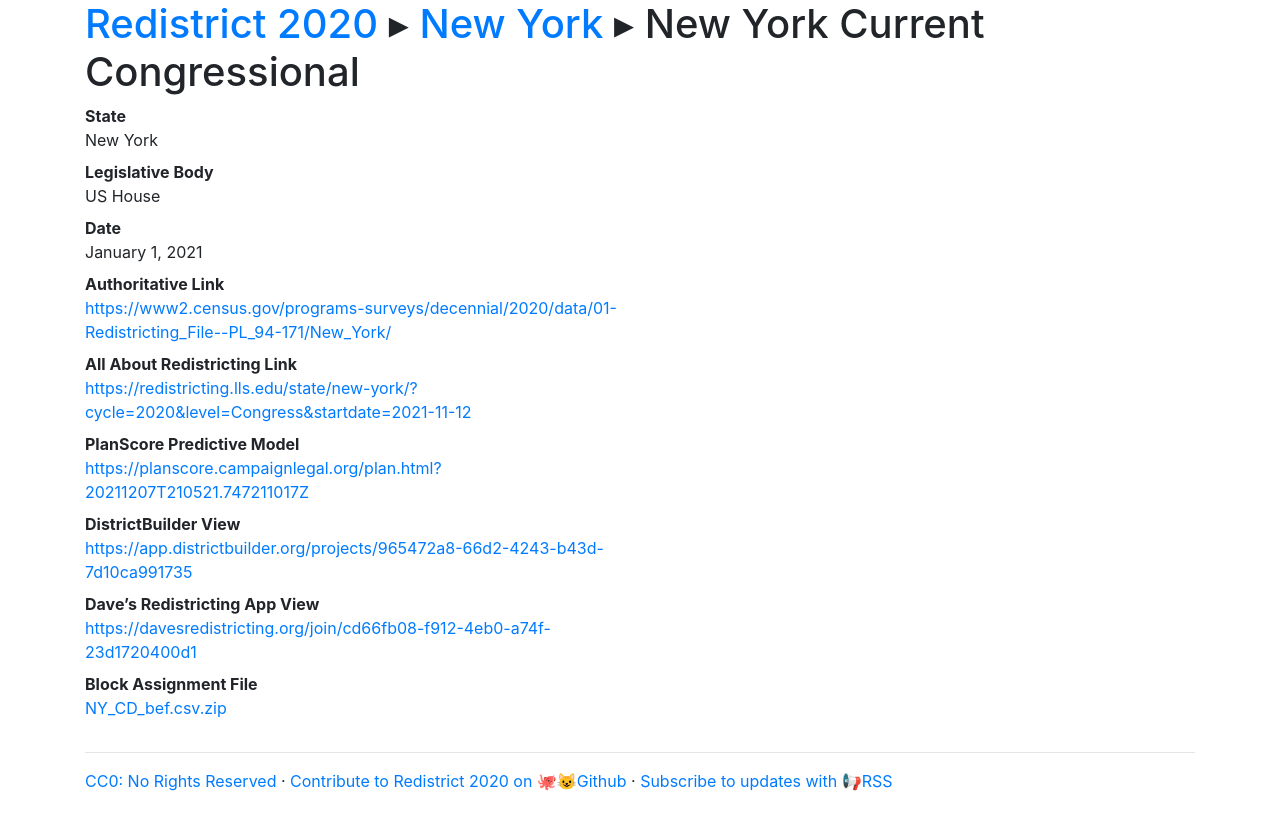
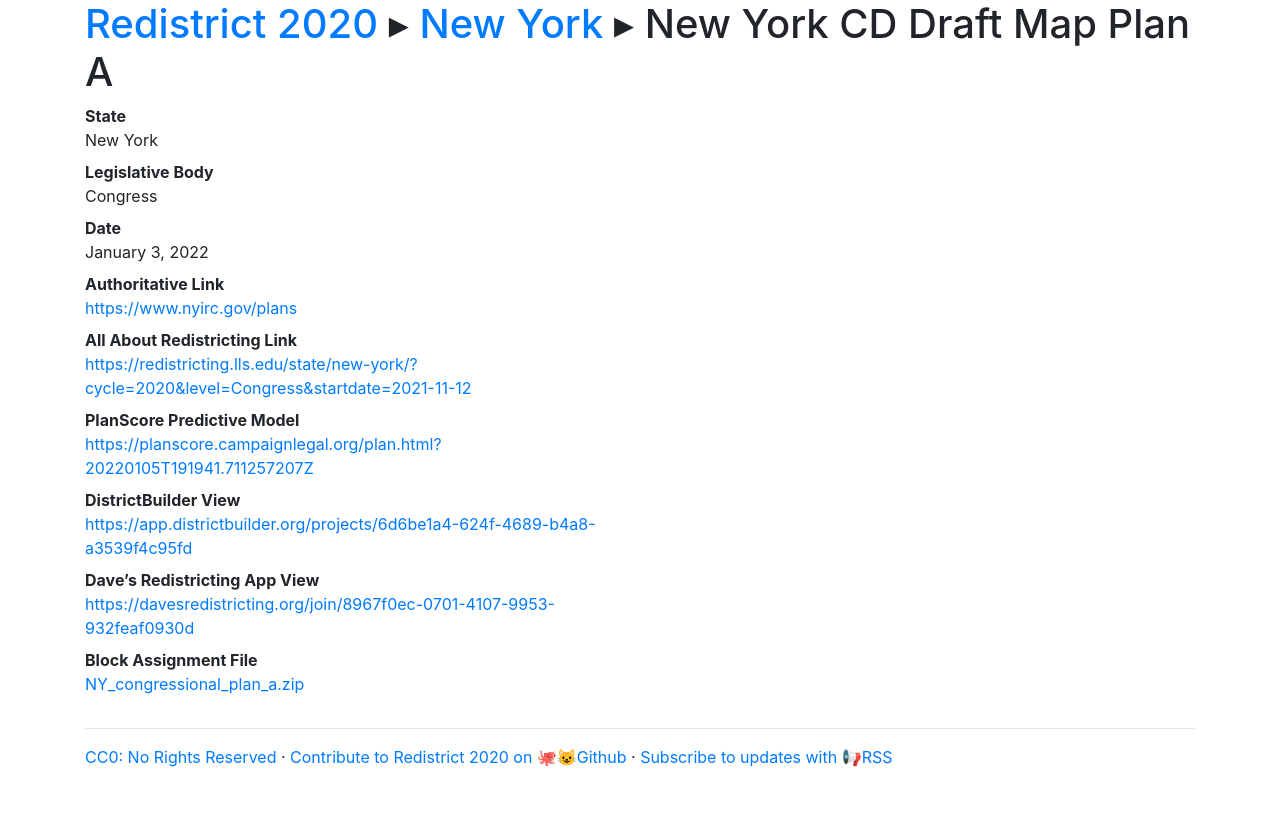
Before and after one commit to PlanScore/Redistrict2020, a Jekyll site: the page built from _plans/NY-2022-01-congress-plan-a.md, in a window 1280 px wide. Shown: the top 830 px of the page. Built offline with Jekyll 4.4.1, drawn with Linux system fonts in a browser that asks for light colours; nearby versions of some CDN libraries.

Commit message:
Update NY-2022-01-congress-plan-a.md

```diff
--- a/_plans/NY-2022-01-congress-plan-a.md
+++ b/_plans/NY-2022-01-congress-plan-a.md
@@ -1,16 +1,16 @@
 ---
 state: New York
-title: New York Current Congressional
-body: US House
-date: 2021-01-01
-authoritative_link: https://www2.census.gov/programs-surveys/decennial/2020/data/01-Redistricting_File--PL_94-171/New_York/
+title: New York CD Draft Map Plan A
+body: Congress
+date: 2022-01-03
+authoritative_link: https://www.nyirc.gov/plans
 allabout_link: https://redistricting.lls.edu/state/new-york/?cycle=2020&level=Congress&startdate=2021-11-12
-planscore_link: https://planscore.campaignlegal.org/plan.html?20211207T210521.747211017Z
-districtbuilder_link: https://app.districtbuilder.org/projects/965472a8-66d2-4243-b43d-7d10ca991735
-davesredist_link: https://davesredistricting.org/join/cd66fb08-f912-4eb0-a74f-23d1720400d1
+planscore_link: https://planscore.campaignlegal.org/plan.html?20220105T191941.711257207Z
+districtbuilder_link: https://app.districtbuilder.org/projects/6d6be1a4-624f-4689-b4a8-a3539f4c95fd
+davesredist_link: https://davesredistricting.org/join/8967f0ec-0701-4107-9953-932feaf0930d
 five38_link:
-blockassignment_file: /files/NY-2021-01/NY_CD_bef.csv.zip
 shapefile_file:
+blockassignment_file: /files/NY-2022-01/NY_congressional_plan_a.zip
 simplegeojson_file:
 
 layout: plan-page
```
